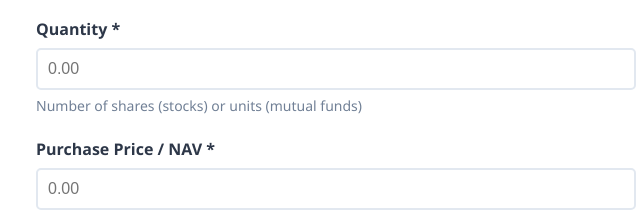
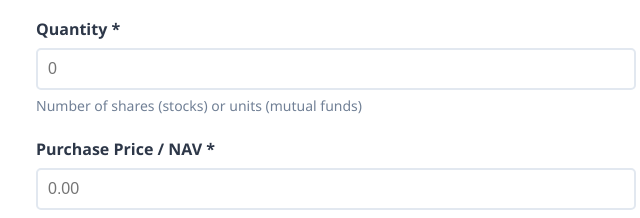
Before and after one commit to Nii-khil/PortfolioManagementApplication, a plain HTML site: page frontend/add-holding.html in a window 1280 px wide. Shown: the part 497-715 px from the top of the page, 304-944 px from the left. Drawn offline with Linux system fonts and the light colour scheme.

Commit message:
Fix placeholder in form

```diff
--- a/frontend/add-holding.html
+++ b/frontend/add-holding.html
@@ -51,7 +51,7 @@
                 <div class="form-group">
                     <label for="quantity" id="quantityLabel">Quantity *</label>
                     <input type="number" id="quantity" name="quantity"
-                           placeholder="0.00"
+                           placeholder="0"
                            step="0.01" min="0.01" required>
                     <small id="quantityHelp">Number of shares (stocks) or units (mutual funds)</small>
                 </div>
```
Also changed, not shown: frontend/edit-holding.html (+1 -1 lines).
